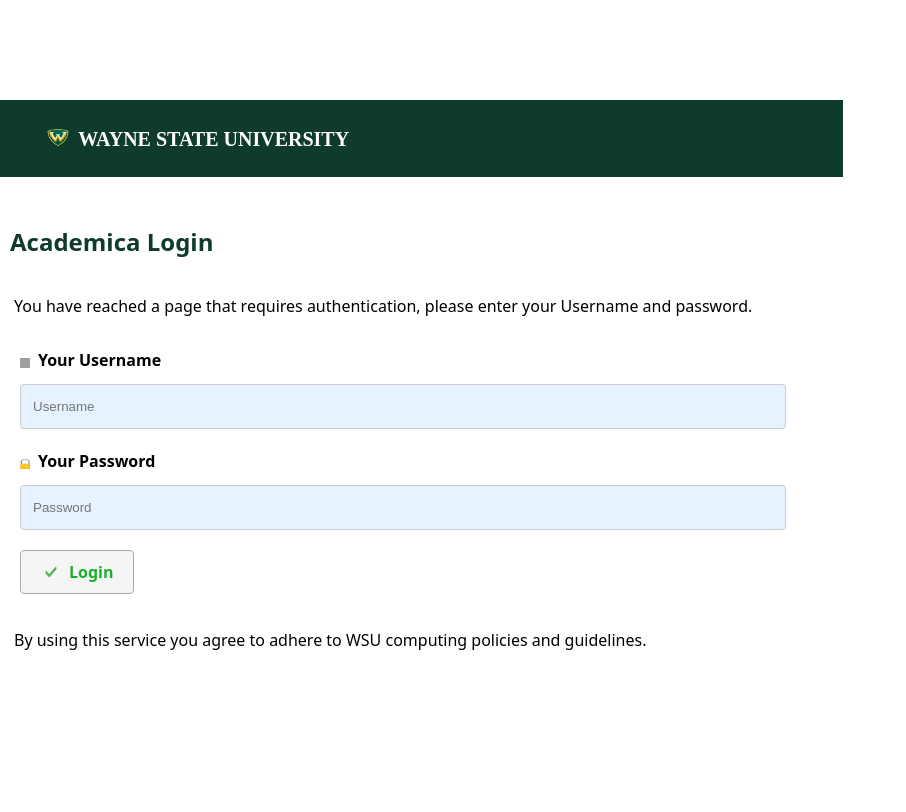
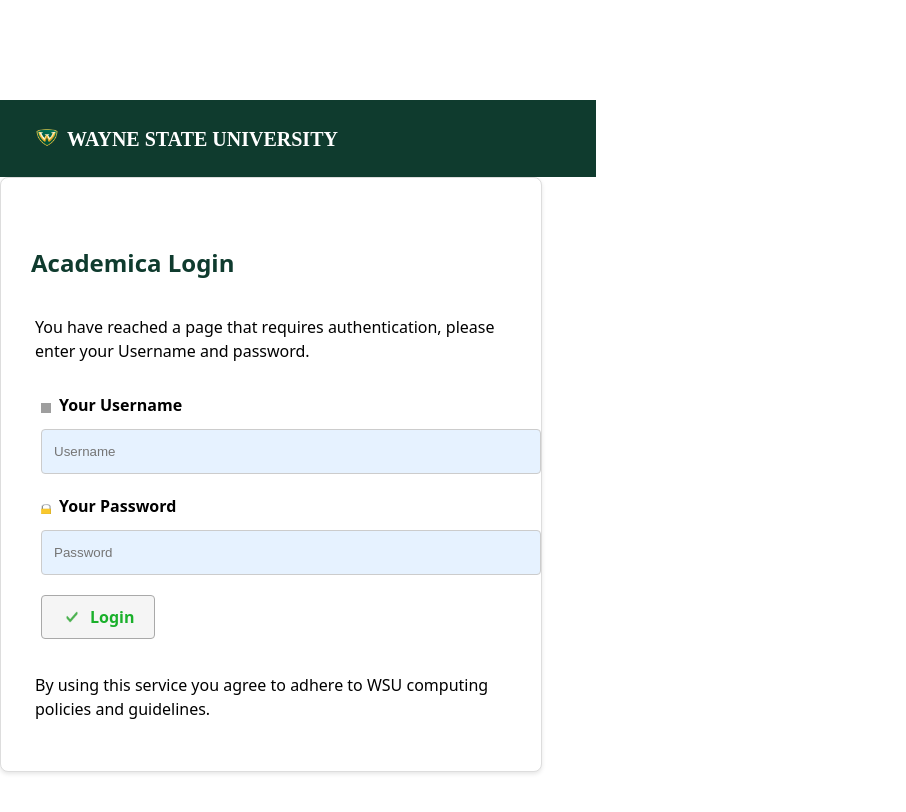
Before and after one commit to WSU-4110/Uni-Plan, a React app in the folder Frontend/: page / in a window 1280 px wide. Shown: the top 812 px of the page, without its empty margins (0-906 px from the left). Built offline with nearby package versions, Linux system fonts and the light colour scheme; grey boxes are pictures that could not be loaded; the HTML template or start-up script is replaced by a standard one.

Commit message:
Update Frontend/src/pages/LoginPage/LoginPage.css
Co-authored-by: 𝒄𝒍 𝒊 𝒄 𝒆 <131771046+clicelee@users.noreply.github.com>

```diff
--- a/Frontend/src/pages/LoginPage/LoginPage.css
+++ b/Frontend/src/pages/LoginPage/LoginPage.css
@@ -35,7 +35,15 @@
     padding: 0 5%;
     z-index: 10;
 }
-
+.login_content {
+    max-width: 500px;
+    margin: 0 auto;
+    padding: 20px;
+    background-color: white;
+    border: 1px solid #ddd;
+    border-radius: 8px;
+    box-shadow: 0 2px 4px rgba(0, 0, 0, 0.1);
+}
 .login-page {
     position: relative;
     min-height: 100vh;
```
